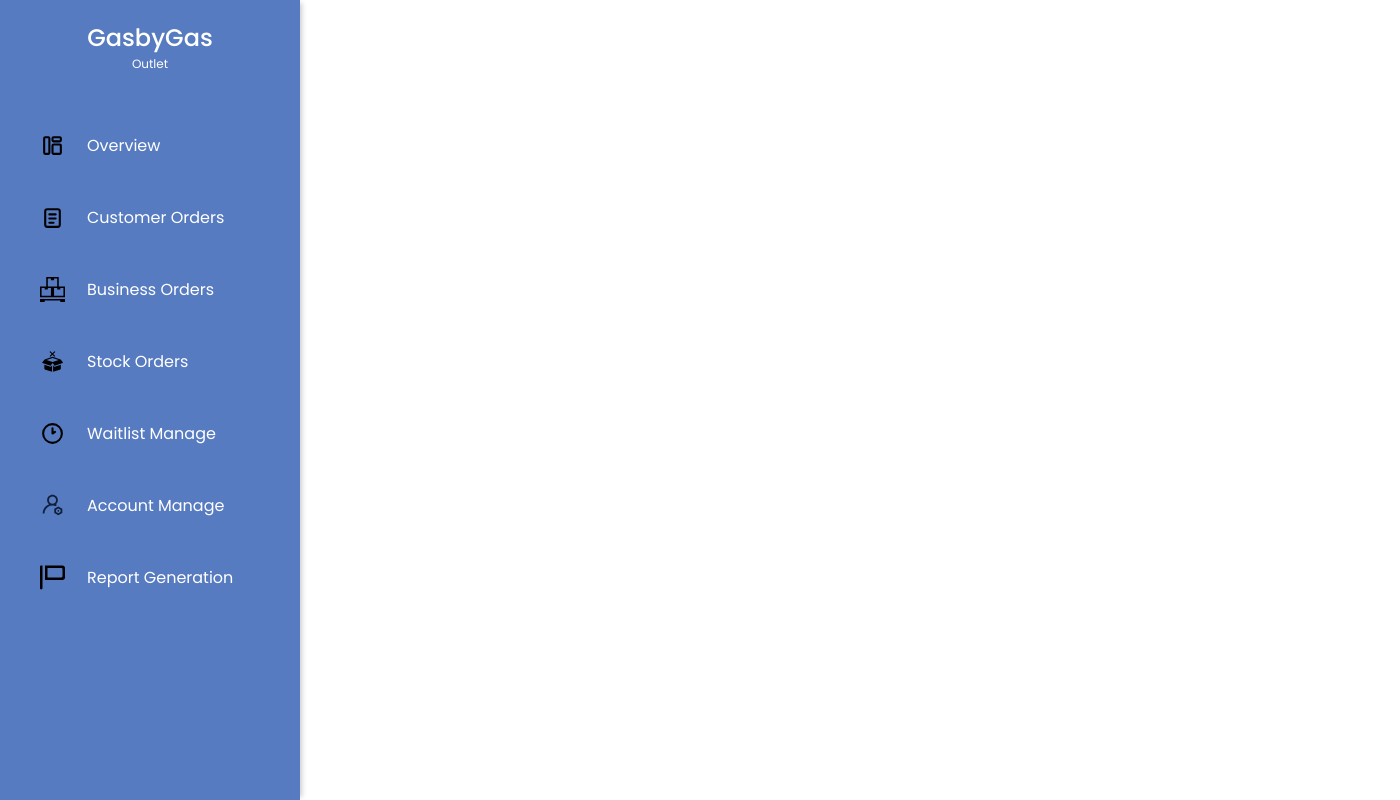
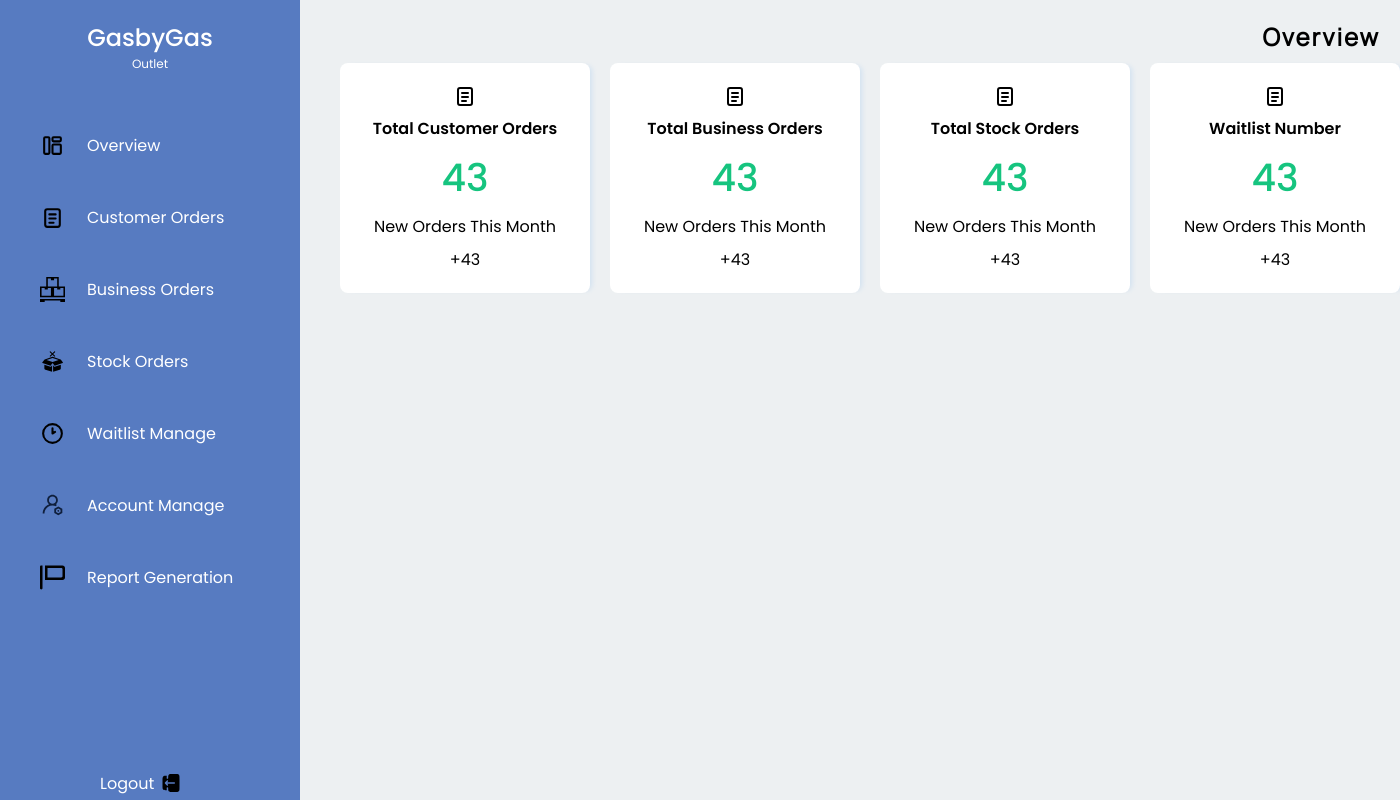
Before and after one commit to krishan44/ASE-Project, a React (Vite) app in the folder GasbyGas/: page / in a window 1280 px wide. Shown: the whole page, 1400 px wide, since content can reach past the window. Built offline with nearby package versions, Linux system fonts and the light colour scheme.

Commit message:
Replace MainDashboard with Overview component; add logout functionality and enhance UI elements

```diff
--- a/GasbyGas/src/App.jsx
+++ b/GasbyGas/src/App.jsx
@@ -1,14 +1,13 @@
 import { useState } from 'react'
 import './App.css'
-import MainDashboard from "./Components/OutletManager/MainDashboard";
+import Overview from "./Components/OutletManager/Overview";
 
 
 function App() {
-  const [count, setCount] = useState(0)
 
   return (
     <>
-      <MainDashboard/>
+      <Overview/>
     </>
   )
 }
--- a/GasbyGas/src/Components/OutletManager/MainDashboard.jsx
+++ b/GasbyGas/src/Components/OutletManager/MainDashboard.jsx
@@ -6,6 +6,7 @@ import report from "../../assets/Pannel/report.svg";
 import stock from "../../assets/Pannel/stock.svg";
 import orderstock from "../../assets/Pannel/orderstock.svg";
 import waitlist from "../../assets/Pannel/waitlist.svg";
+import logOut from "../../assets/Pannel/logOut.svg";
 
 function MainDashboard(){
     return(
@@ -19,7 +20,8 @@ function MainDashboard(){
                     <div className={style.routes}>
                         <div className={style.optionContainer}>
                             <img src={dashboard} alt="" className={style.panelIcon}/>
-                            <span className={`${style.option} ${style.selected}`}>Overview</span>
+                            <span className={`${style.option}`}>Overview</span>
+                            {/* selected is using to show that this section has been selected ${style.selected}  */}
                         </div>
                         <div className={style.optionContainer}>
                             <img src={order} alt="" className={style.panelIcon}/>
@@ -46,6 +48,10 @@ function MainDashboard(){
                             <span className={style.option}>Report Generation</span>
                         </div>
                     </div>
+                    <div className={style.Logout}>
+                        <span >Logout </span>
+                        <img src={logOut} className={style.logOutI} alt="LogOut icon" />
+                    </div>
                 </div>
             </div>
         </>
--- a/GasbyGas/src/Components/OutletManager/MainDashboard.module.css
+++ b/GasbyGas/src/Components/OutletManager/MainDashboard.module.css
@@ -71,7 +71,7 @@
 }
 
 .option:hover{
-    background-color: #FFF;
+    background-color: #edf0f2;
     color: #000;
     border-radius: 10px 0px 0px 10px;
     font-size: 18px;
@@ -83,3 +83,32 @@
     margin-right: 10px;
     margin-bottom: 8px;
 }
+
+.selected{
+    background-color: #FFF;
+    color: #000;
+    border-radius: 10px 0px 0px 10px;
+    font-size: 18px;
+}
+
+.Logout{
+    position: relative;
+    top: 150px;
+    left: 100px;
+    cursor: pointer;
+}
+
+.logOutI{
+    width: 24px;
+    height: 32px;
+    position: relative;
+    top: 10px;
+    /* position: absolute;
+    bottom: 20px;
+    right: 20px; */
+    /* z-index: 10; */
+}
+
+.Logout:hover{
+    color: #000;
+}
--- /dev/null
+++ b/GasbyGas/src/Components/OutletManager/Overview.jsx
@@ -0,0 +1,56 @@
+import style from "./Overview.module.css"
+import MainDashboard from "./MainDashboard"
+import order from "../../assets/Pannel/order.svg";
+import Customer from "../../assets/Pannel/customer.svg";
+import dashboard from "../../assets/Pannel/dashboard.svg";
+import report from "../../assets/Pannel/report.svg";
+import stock from "../../assets/Pannel/stock.svg";
+import orderstock from "../../assets/Pannel/orderstock.svg";
+import waitlist from "../../assets/Pannel/waitlist.svg";
+
+function Overview(){
+    return(
+        <>
+            <div className={style.Overview}>
+                <div className={style.sidePannel}>
+                    <MainDashboard/>
+                </div>
+                <div className={style.overviewContent}>
+                    <h2 className={style.sectionName}>Overview</h2>
+                    <div className={style.cards}>
+                        <div className={style.card}>
+                            <img src={order} alt="order Icon" className={style.icon} />
+                            <span className={style.cardTitle}>Total Customer Orders</span>
+                            <span className={style.number}>43</span>
+                            <span>New Orders This Month</span>
+                            <span className={style.newOrders}><span>+</span>43</span>
+                        </div>
+                        <div className={style.card}>
+                            <img src={order} alt="order Icon" className={style.icon} />
+                            <span className={style.cardTitle}>Total Business Orders</span>
+                            <span className={style.number}>43</span>
+                            <span>New Orders This Month</span>
+                            <span className={style.newOrders}><span>+</span>43</span>
+                        </div>
+                        <div className={style.card}>
+                            <img src={order} alt="order Icon" className={style.icon} />
+                            <span className={style.cardTitle}>Total Stock Orders</span>
+                            <span className={style.number}>43</span>
+                            <span>New Orders This Month</span>
+                            <span className={style.newOrders}><span>+</span>43</span>
+                        </div>
+                        <div className={style.card}>
+                            <img src={order} alt="order Icon" className={style.icon} />
+                            <span className={style.cardTitle}>Waitlist Number</span>
+                            <span className={style.number}>43</span>
+                            <span>New Orders This Month</span>
+                            <span className={style.newOrders}><span>+</span>43</span>
+                        </div>
+                    </div>
+                </div>
+            </div>
+        </>
+    )
+}
+
+export default Overview
--- /dev/null
+++ b/GasbyGas/src/Components/OutletManager/Overview.module.css
@@ -0,0 +1,62 @@
+.sidePannel{
+    height: 100vh;
+    width: 300px;
+}
+
+.sectionName{
+    display: flex;
+    align-items: flex-end;
+    justify-content: flex-end;
+    letter-spacing: 2px;
+    font-size: 24px;
+    margin-top: 20px;
+    font-weight: 900;
+    margin-right: 20px;
+}
+
+.Overview{
+    display: flex;
+    font-family: "Manrope", serif;
+}
+
+.overviewContent{
+    width: 100%;
+    background-color: #edf0f2;
+}
+
+.cards{
+    margin-left:40px;
+    display: flex;
+    gap: 20px;
+    margin-top: 10px;
+}
+
+.card{
+    display: flex;
+    font-family: "Poppins", serif;
+    flex-direction: column;
+    align-items: center;
+    justify-content: center;
+    width: 250px;
+    background-color: rgb(255, 255, 255);
+    gap: 8px;
+    border-radius: 8px;
+    box-shadow: 5px 0 5px -3px rgba(101, 169, 242, 0.2);
+    height: 230px;
+}
+
+.icon{
+    width: 24px;
+    height: 24px;
+}
+
+.cardTitle{
+    font-weight: 600;
+    /* font-size: 18px; */
+}
+
+.number{
+    font-size: 38px;
+    font-weight: 500;
+    color: #16C47F;
+}
```
Also changed, not shown: GasbyGas/src/Components/Login/test.jsx (added), GasbyGas/src/assets/Pannel/logOut.svg (added).
